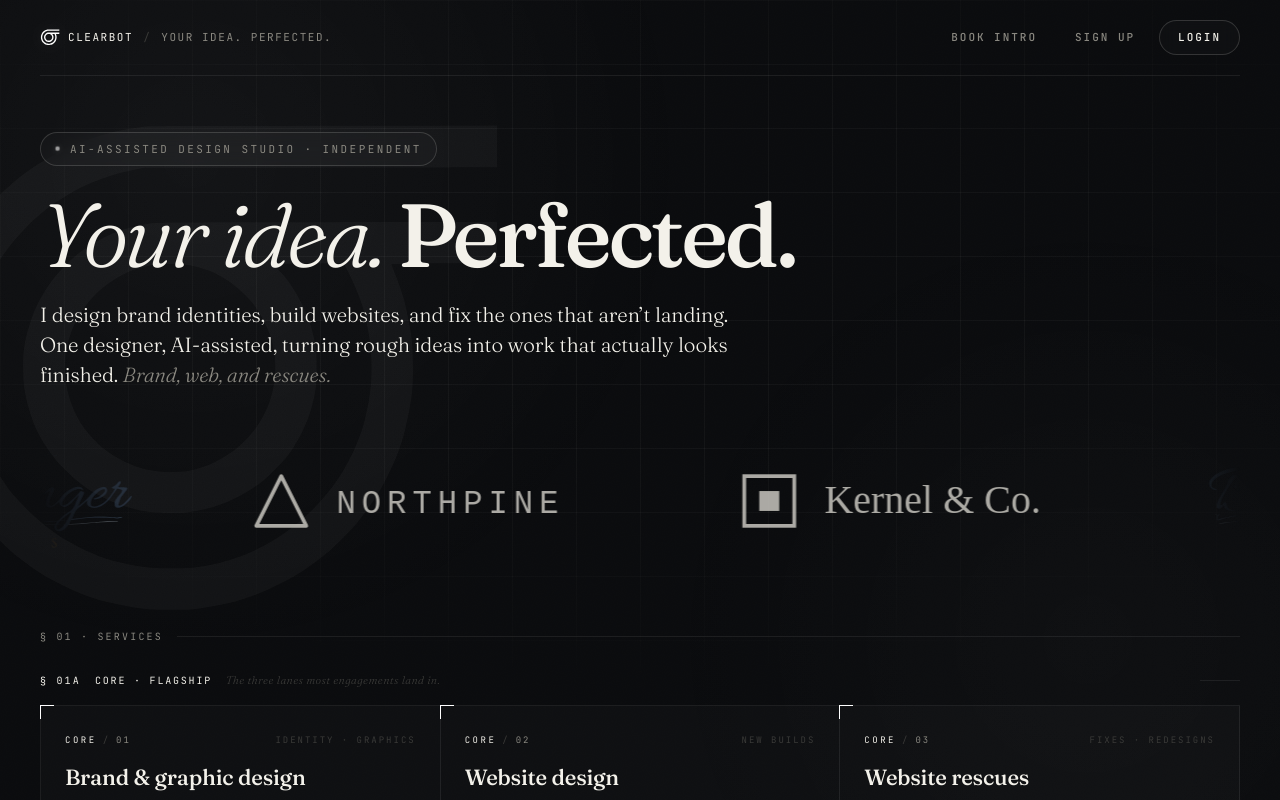
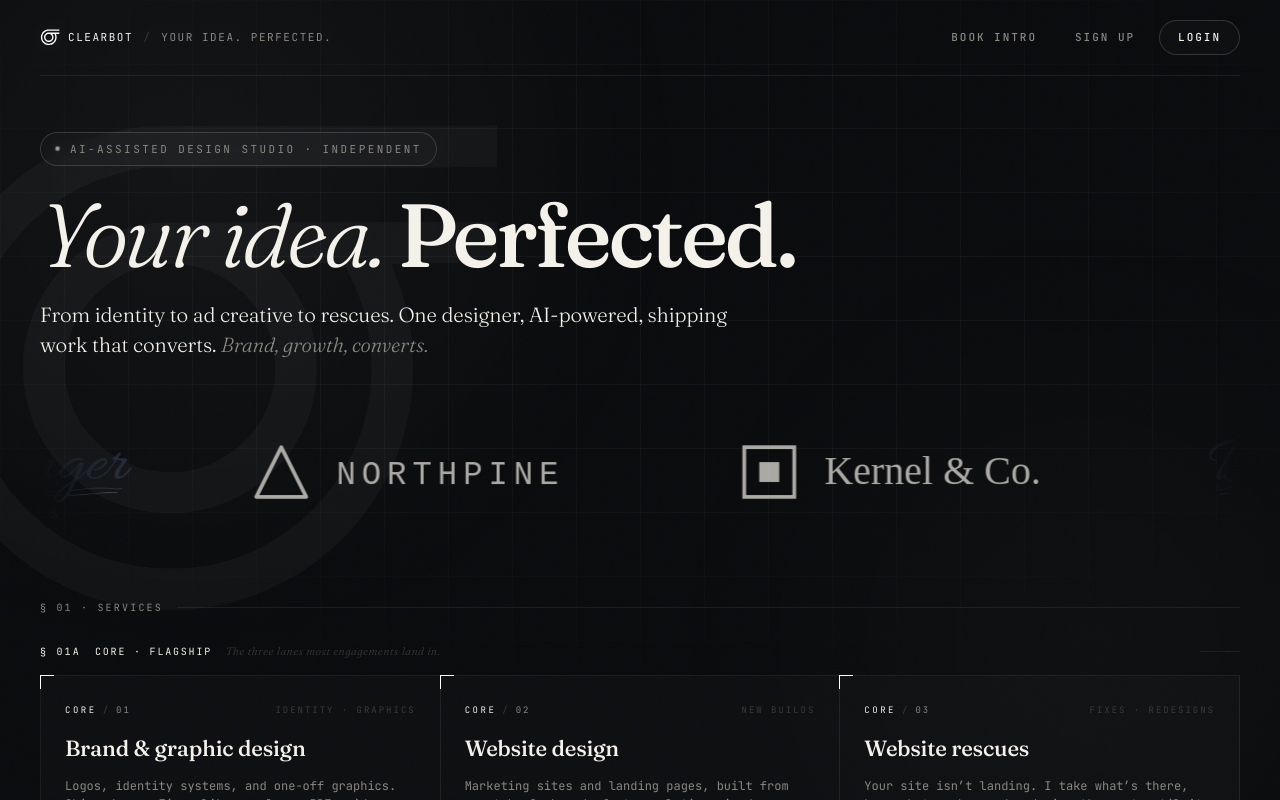
Before and after one commit to EthanSkis/clearbot.io, a Next.js app: page / in a window 1280 px wide. Shown: the top 800 px of the page. Built offline with nearby package versions, Linux system fonts and the light colour scheme; no server answers.

Commit message:
Update page.tsx

```diff
--- a/app/(marketing)/page.tsx
+++ b/app/(marketing)/page.tsx
@@ -34,11 +34,12 @@ export default function MarketingHome() {
             <span className="rm">Perfected.</span>
           </h1>
 
-          <p className="lede">
-            I design brand identities, build websites, and fix the ones that aren&rsquo;t landing. One
-            designer, AI-assisted, turning rough ideas into work that actually looks finished.{' '}
-            <em>Brand, web, and rescues.</em>
-          </p>
+         <p className="lede">
+  From identity to ad creative to rescues. One designer, AI-powered, shipping work
+  that converts.{' '}
+  <em>Brand, growth, converts.</em>
+</p>
+
 
           <MarketingHomeClient />
         </section>
```
